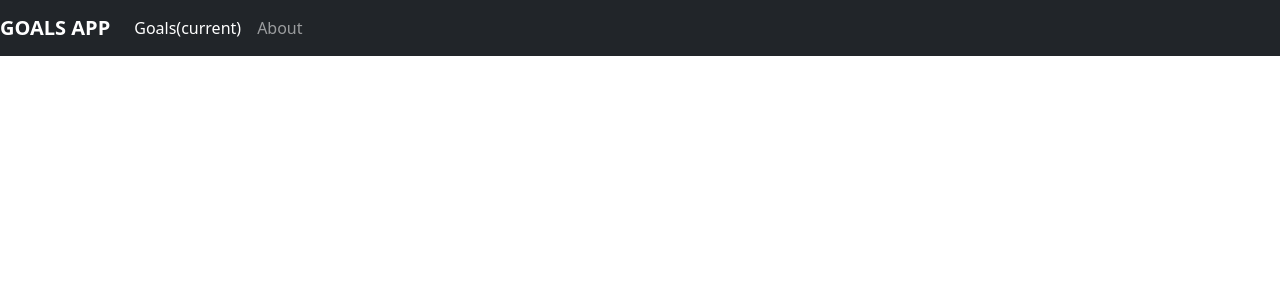
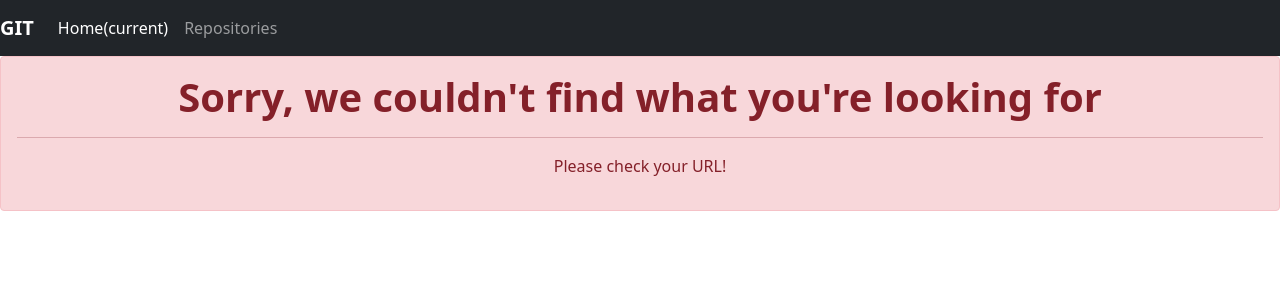
Before and after one commit to Saitore973/Github_search, an Angular app: page / in a window 1280 px wide. Shown: the top 300 px of the page. Built offline with nearby package versions, Linux system fonts and the light colour scheme.

Commit message:
add a 404 page and redirect it to our hero page

```diff
--- a/src/app/app-routing.module.ts
+++ b/src/app/app-routing.module.ts
@@ -2,9 +2,12 @@ import { NgModule } from '@angular/core';
 import { RouterModule, Routes } from '@angular/router';
 import { NavbarComponent } from './navbar/navbar.component';
 import { HeropageComponent } from './heropage/heropage.component';
+import { NotFoundComponent } from './not-found/not-found.component';
 const routes: Routes = [
   { path: 'goals', component: NavbarComponent },
   { path: 'about', component: HeropageComponent },
+  { path: '**', component: NotFoundComponent },
+  { path: '', redirectTo:"/goals", pathMatch:"full"},
 ];
 
 @NgModule({
--- a/src/app/app.module.ts
+++ b/src/app/app.module.ts
@@ -12,8 +12,9 @@ import { DateCountPipe } from './date-count.pipe';
 import { SearchComponent } from './search/search.component';
 import { HighlightDirective } from './highlight.directive';
 import { NanavigationComponent } from './nanavigation/nanavigation.component';
+import { NotFoundComponent } from './not-found/not-found.component';
 @NgModule({
-  declarations: [AppComponent, ProfileComponent, NavbarComponent, HeropageComponent, DateCountPipe, SearchComponent, HighlightDirective, NanavigationComponent],
+  declarations: [AppComponent, ProfileComponent, NavbarComponent, HeropageComponent, DateCountPipe, SearchComponent, HighlightDirective, NanavigationComponent, NotFoundComponent],
   imports: [BrowserModule, AppRoutingModule, HttpClientModule, FormsModule],
   providers: [UsersService],
   bootstrap: [AppComponent],
--- a/src/app/nanavigation/nanavigation.component.html
+++ b/src/app/nanavigation/nanavigation.component.html
@@ -1,12 +1,12 @@
 <nav class="navbar navbar-expand-lg navbar-dark bg-dark">
-  <a class="navbar-brand" routerLink="/goals"><b>GOALS APP</b></a>
+  <a class="navbar-brand" routerLink="/goals"><b>GIT</b></a>
   <button class="navbar-toggler" type="button" data-toggle="collapse" data-target="#navbarNavAltMarkup" aria-controls="navbarNavAltMarkup" aria-expanded="false" aria-label="Toggle navigation">
     <span class="navbar-toggler-icon"></span>
   </button>
   <div class="collapse navbar-collapse" id="navbarNavAltMarkup">
     <div class="navbar-nav">
-      <a class="nav-item nav-link active" routerLink="goals" routerLinkActive='active'>Goals<span class="sr-only">(current)</span></a>
-      <a class="nav-item nav-link" routerLink="/about" routerLinkActive='active'>About</a>
+      <a class="nav-item nav-link active" routerLink="goals" routerLinkActive='active'>Home<span class="sr-only">(current)</span></a>
+      <a class="nav-item nav-link" routerLink="/about" routerLinkActive='active'>Repositories</a>
     </div>
   </div>
 </nav>
--- a/src/app/navbar/navbar.component.html
+++ b/src/app/navbar/navbar.component.html
@@ -38,12 +38,8 @@
           Following {{user.following}}
         </div>
       </div>
+      <div class="col">
+        <a class="nav-item nav-link" routerLink="/about" routerLinkActive='active'> <button>Get started</button></a>
+      </div>
     </div>
-
-    <!-- <div class="collapse navbar-collapse" id="navbarNavAltMarkup">
-    <div class="navbar-nav">
-      <a class="nav-item nav-link active" routerLink="goals" routerLinkActive='active'>Goals<span class="sr-only">(current)</span></a>
-      About
-    </div>
-  </div> -->
-<a class="nav-item nav-link" routerLink="/about" routerLinkActive='active'> <button>Get started</button></a>
+  </div>
--- /dev/null
+++ b/src/app/not-found/not-found.component.html
@@ -0,0 +1,5 @@
+<div class="alert alert-danger" role="alert">
+  <h1 class="text-center"><b>Sorry, we couldn't find what you're looking for</b></h1>
+  <hr>
+  <p class="text-center">Please check your URL!</p>
+</div>
--- /dev/null
+++ b/src/app/not-found/not-found.component.ts
@@ -0,0 +1,15 @@
+import { Component, OnInit } from '@angular/core';
+
+@Component({
+  selector: 'app-not-found',
+  templateUrl: './not-found.component.html',
+  styleUrls: ['./not-found.component.css']
+})
+export class NotFoundComponent implements OnInit {
+
+  constructor() { }
+
+  ngOnInit(): void {
+  }
+
+}
```
Also changed, not shown: src/app/not-found/not-found.component.css (added), 1 other file (tests, documents, lock files or other folders).
